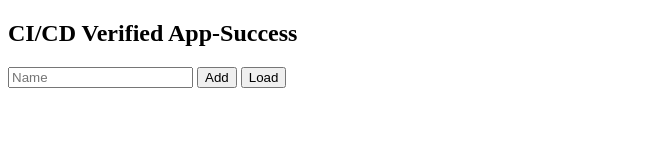
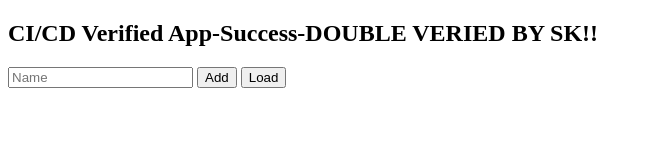
Before and after one commit to sk76/demoapp, a plain HTML site: page frontend/index.html in a window 1280 px wide. Shown: the whole page, without its empty margins (0-651 px from the left). Drawn offline with Linux system fonts and the light colour scheme.

Commit message:
Double Verified

```diff
--- a/frontend/index.html
+++ b/frontend/index.html
@@ -1,7 +1,7 @@
 <!DOCTYPE html>
 <html>
 <body>
-  <h2>CI/CD Verified App-Success</h2>
+  <h2>CI/CD Verified App-Success-DOUBLE VERIED BY SK!!</h2>
 
   <input id="name" placeholder="Name">
   <button onclick="add()">Add</button>
```
